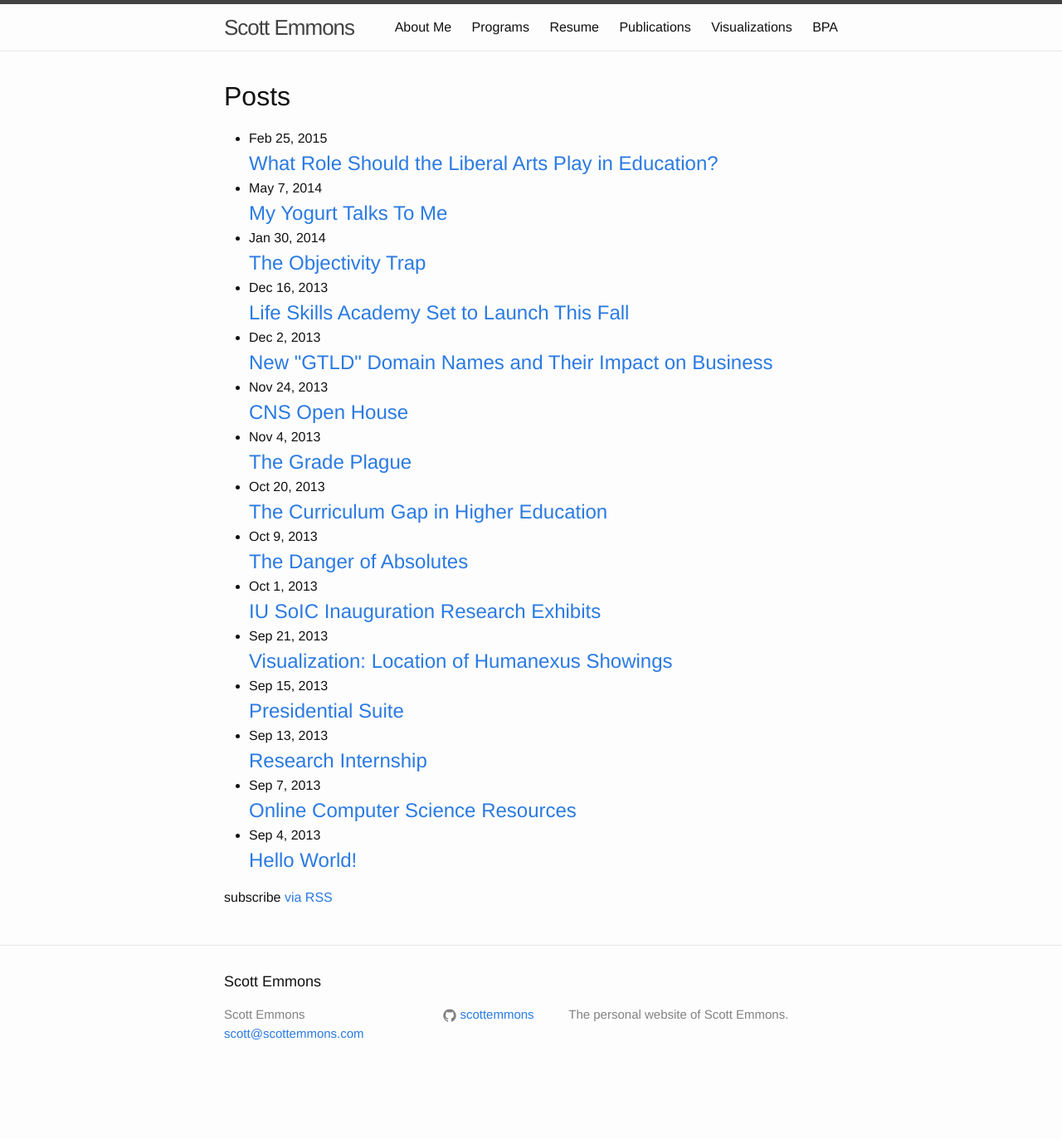
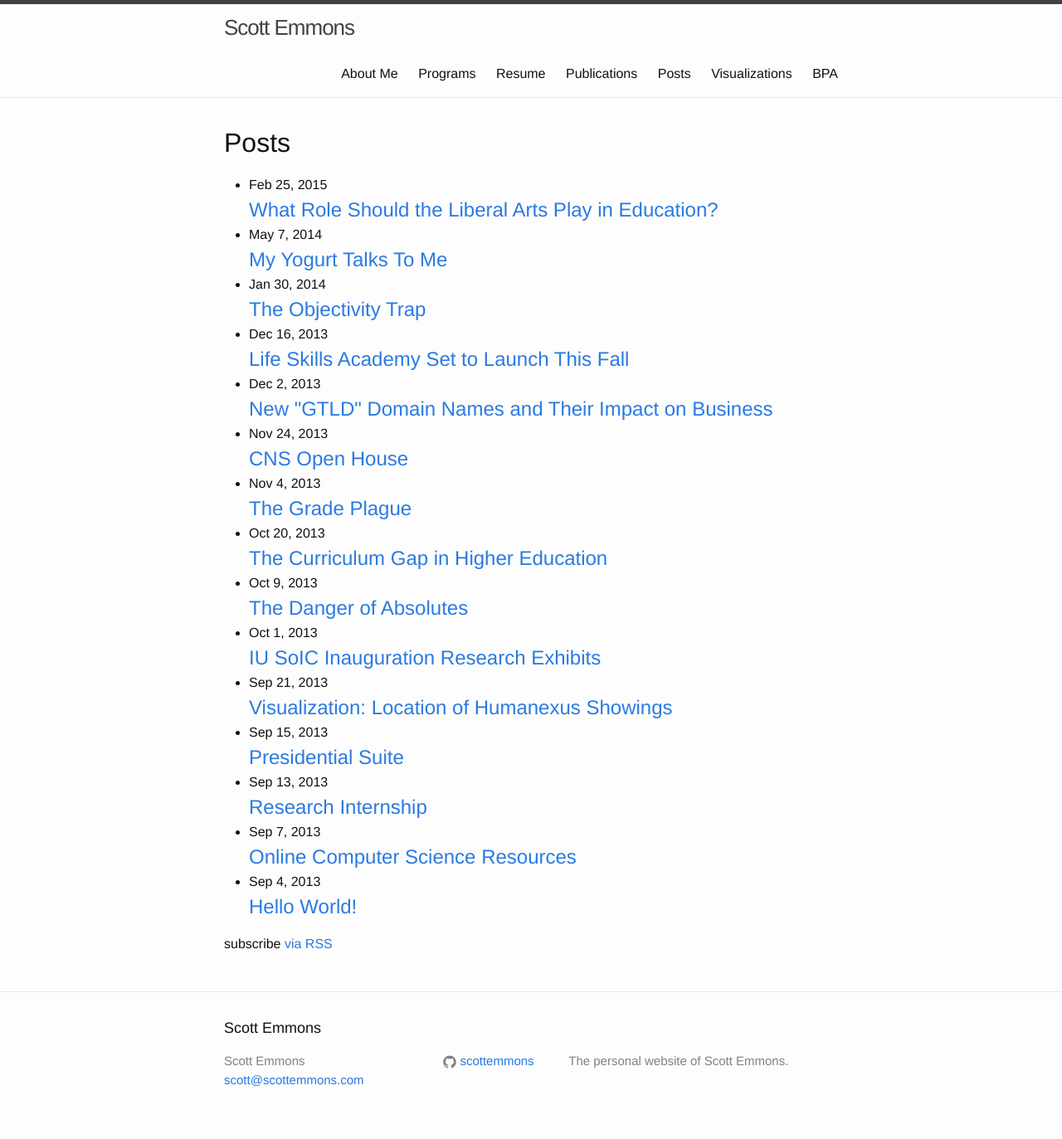
Before and after one commit to scottemmons/scottemmons.github.io, a Jekyll site: the page built from posts/index.markdown, in a window 1280 px wide. Shown: the whole page at 83% size. Built offline with Jekyll 4.4.1, drawn with Linux system fonts in a browser that asks for light colours; before the commit the page ends 1317 px from its top, so only the background shows below that.

Commit message:
working to add posts page to navigation bar

```diff
--- a/posts/index.markdown
+++ b/posts/index.markdown
@@ -1,5 +1,9 @@
 ---
+author: Scott Emmons
+comments: false
 layout: default
+slug: posts
+title: Posts
 ---
 
 <div class="home">
```
